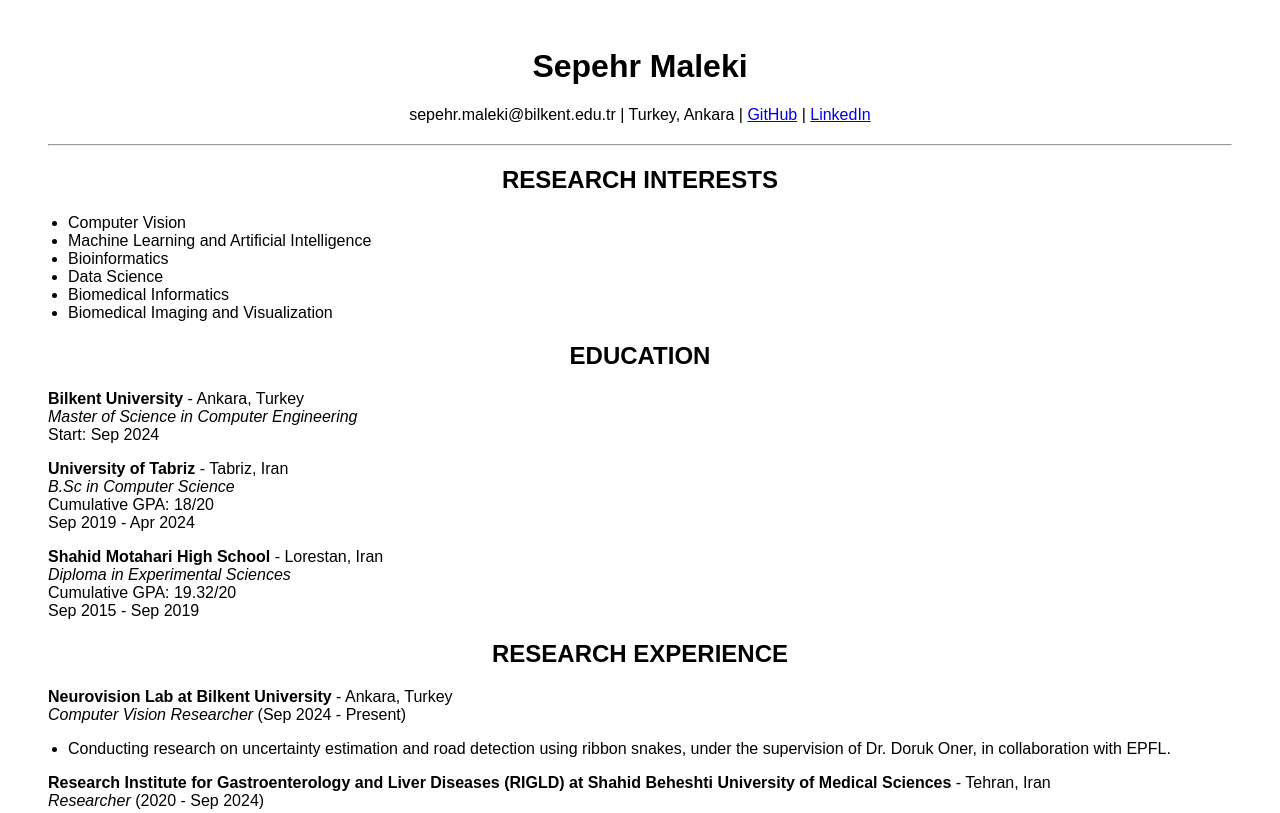
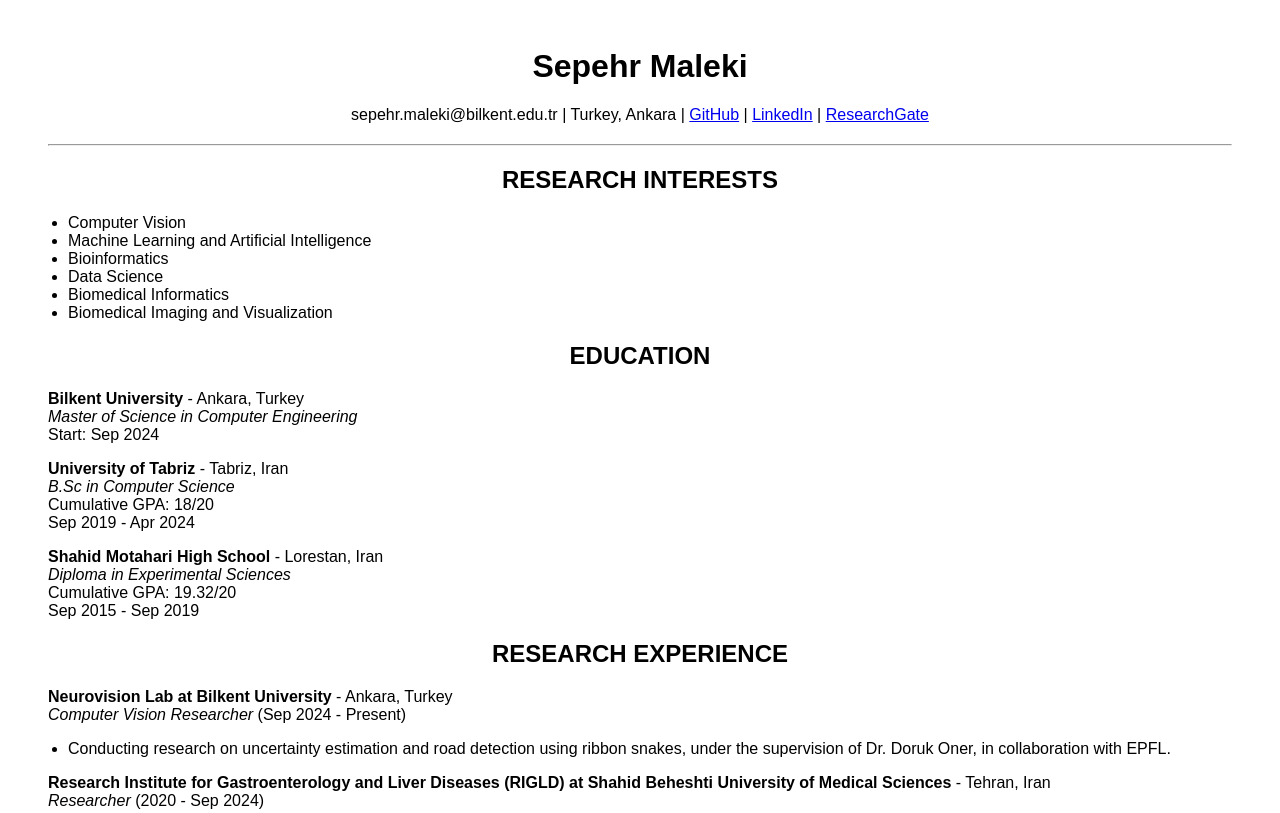
Before and after one commit to sepehrmaleki369/sepehrmaleki369.github.io, a plain HTML site: page index.html in a window 1280 px wide. Shown: the top 813 px of the page. Drawn offline with Linux system fonts and the light colour scheme.

Commit message:
Update index.html

```diff
--- a/index.html
+++ b/index.html
@@ -30,8 +30,9 @@
 
 <h1>Sepehr Maleki</h1>
 <p style="text-align:center;">
-    sepehr.maleki@bilkent.edu.tr | Turkey, Ankara | <a href="https://github.com/sepehrmaleki369">GitHub</a> | <a href="https://linkedin.com/in/sepehr-maleki-27abbb198">LinkedIn</a>
+    sepehr.maleki@bilkent.edu.tr | Turkey, Ankara | <a href="https://github.com/sepehrmaleki369">GitHub</a> | <a href="https://linkedin.com/in/sepehr-maleki-27abbb198">LinkedIn</a> | <a href="https://www.researchgate.net/profile/Sepehr-Maleki-3">ResearchGate</a>
 </p>
+
 <hr>
 
 <div class="section">
```
